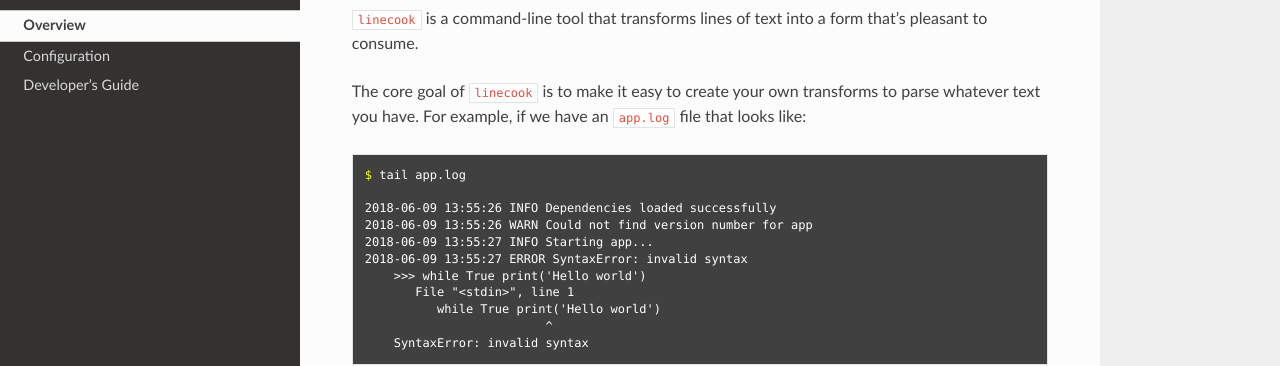
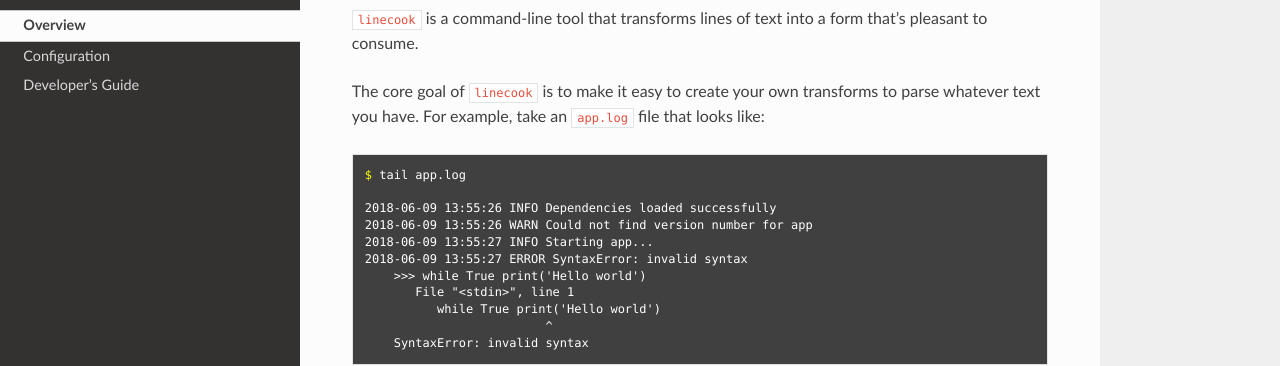
Before and after one commit to tonysyu/linecook, a Sphinx documentation site: the page built from docs/index.rst, in a window 1280 px wide and 900 px high. Shown: the part 153-519 px from the top of the window. Built offline with Sphinx 7.4.7 and the Read the Docs theme 2.0.0, drawn with Linux system fonts in a browser that asks for light colours; pages that are not in the unit, such as notebooks, are missing from menus.

Commit message:
Fix link and clean up wording

```diff
--- a/docs/index.rst
+++ b/docs/index.rst
@@ -13,8 +13,8 @@ Overview
 that's pleasant to consume.
 
 The core goal of `linecook` is to make it easy to create your own transforms to
-parse whatever text you have. For example, if we have an `app.log` file that
-looks like:
+parse whatever text you have. For example, take an `app.log` file that looks
+like:
 
 .. parsed-literal::
     :class: terminal
@@ -64,9 +64,9 @@ new recipe as an argument:
     :blue:`2018-06-09 13:55:27` :cyan:`INFO` Starting app...
     :blue:`2018-06-09 13:55:27` :on-red:`ERROR` SyntaxError: invalid syntax
         >>> while True print('Hello world')
-          File "<stdin>", line 1
-            while True print('Hello world')
-                           ^
+           File "<stdin>", line 1
+              while True print('Hello world')
+                             ^
         SyntaxError: invalid syntax
 
 That's all there is to it!
```
Also changed, not shown: README.rst (+4 -3 lines).
